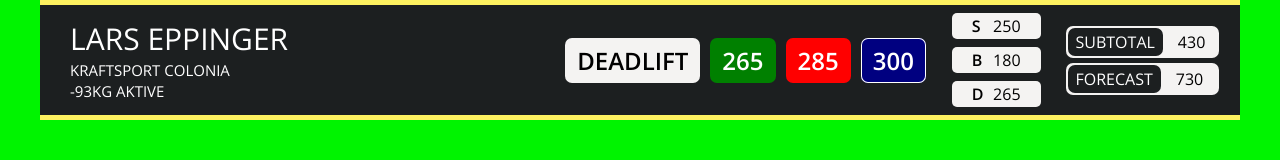
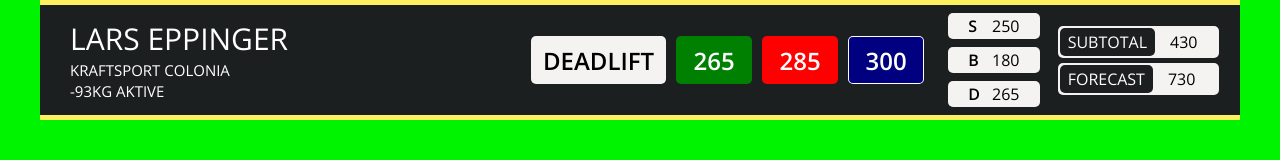
Before and after one commit to lars250698/bvdk-stream-overlay-mockup, a plain HTML site: page index.html in a window 1280 px wide. Drawn offline with nearby package versions, Linux system fonts and the light colour scheme.

Commit message:
fix: attempt boxes resizing when lift is two digits or no lift is entered yet

```diff
--- a/index.css
+++ b/index.css
@@ -32,14 +32,15 @@ body {
 
 #lifter-infos {
     color: white;
-    width: 43%;
+    width: 40%;
 }
 
 #lift-infos {
     display: flex;
     justify-content: space-between;
     align-items: center;
-    width: 57%;
+    width: 60%;
+    height: 80%;
 }
 
 .elipses {
@@ -61,31 +62,50 @@ body {
 
 .box {
     background-color: var(--bg-white);
-    border-radius: 7px;
+    border-radius: 5px;
     margin: 5px;
     padding: 6px 12px 6px;
 }
 
 #current-lift {
-    width: 52%;
+    display: flex;
+    align-items: center;
+    width: 55%;
+    height: 100%;
 }
 
 .current-lift {
     font-size: x-large;
     font-weight: bold;
+    height: 45%;
+    display: flex;
+    align-items: center;
+    justify-content: center;
 }
 
-.current-lift-attempt-success {
+#attempts {
+    display: flex;
+    justify-content: space-between;
+    align-items: center;
+    width: 100%;
+    height: 100%;
+}
+
+.attempt {
+    width: 52px;
+}
+
+.attempt-success {
     background-color: green;
     color: white;
 }
 
-.current-lift-attempt-fail {
+.attempt-fail {
     background-color: red;
     color: white
 }
 
-.current-lift-attempt-ongoing {
+.attempt-ongoing {
     -webkit-box-shadow: inset 0px 0px 0px 1px white;
     -moz-box-shadow: inset 0px 0px 0px 1px white;
     box-shadow: inset 0px 0px 0px 1px white;
@@ -159,7 +179,7 @@ body {
 .subtotal-forecast-name {
     background-color: var(--primary);
     color: white;
-    border-radius: 7px;
+    border-radius: 5px;
     padding: 3px 8px 3px;
     margin-right: 15px;
 }
--- a/index.html
+++ b/index.html
@@ -28,14 +28,16 @@
                     <div id="current-lift-name" class="box current-lift">
                         Deadlift
                     </div>
-                    <div id="current-lift-attempt-one" class="box current-lift current-lift-attempt-success">
-                        265
-                    </div>
-                    <div id="current-lift-attempt-two" class="box current-lift current-lift-attempt-fail">
-                        285
-                    </div>
-                    <div id="current-lift-attempt-three" class="box current-lift current-lift-attempt-ongoing">
-                        300
+                    <div id="attempts">
+                        <div id="attempt-one" class="box current-lift attempt attempt-success">
+                            265
+                        </div>
+                        <div id="attempt-two" class="box current-lift attempt attempt-fail">
+                            285
+                        </div>
+                        <div id="attempt-three" class="box current-lift attempt attempt-ongoing">
+                            300
+                        </div>
                     </div>
                 </div>
                 <div id="best-lifts">
```
